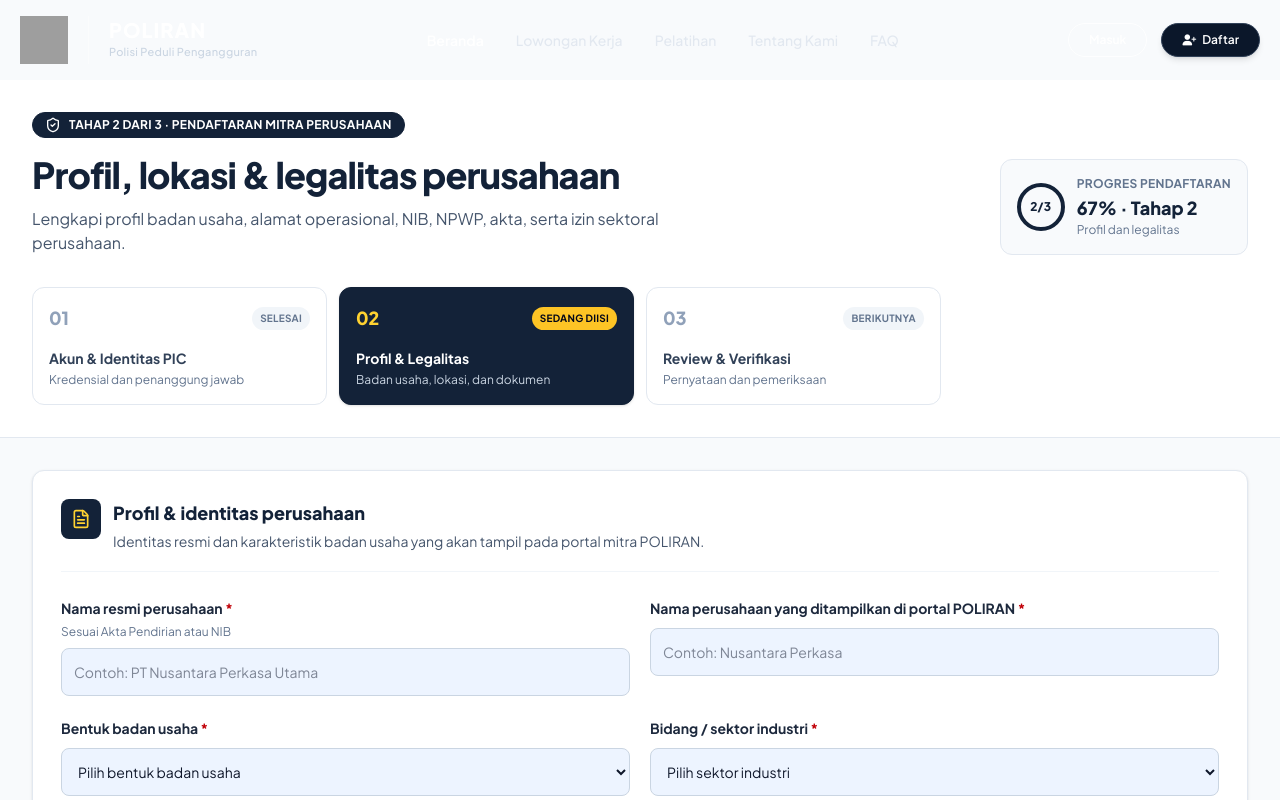
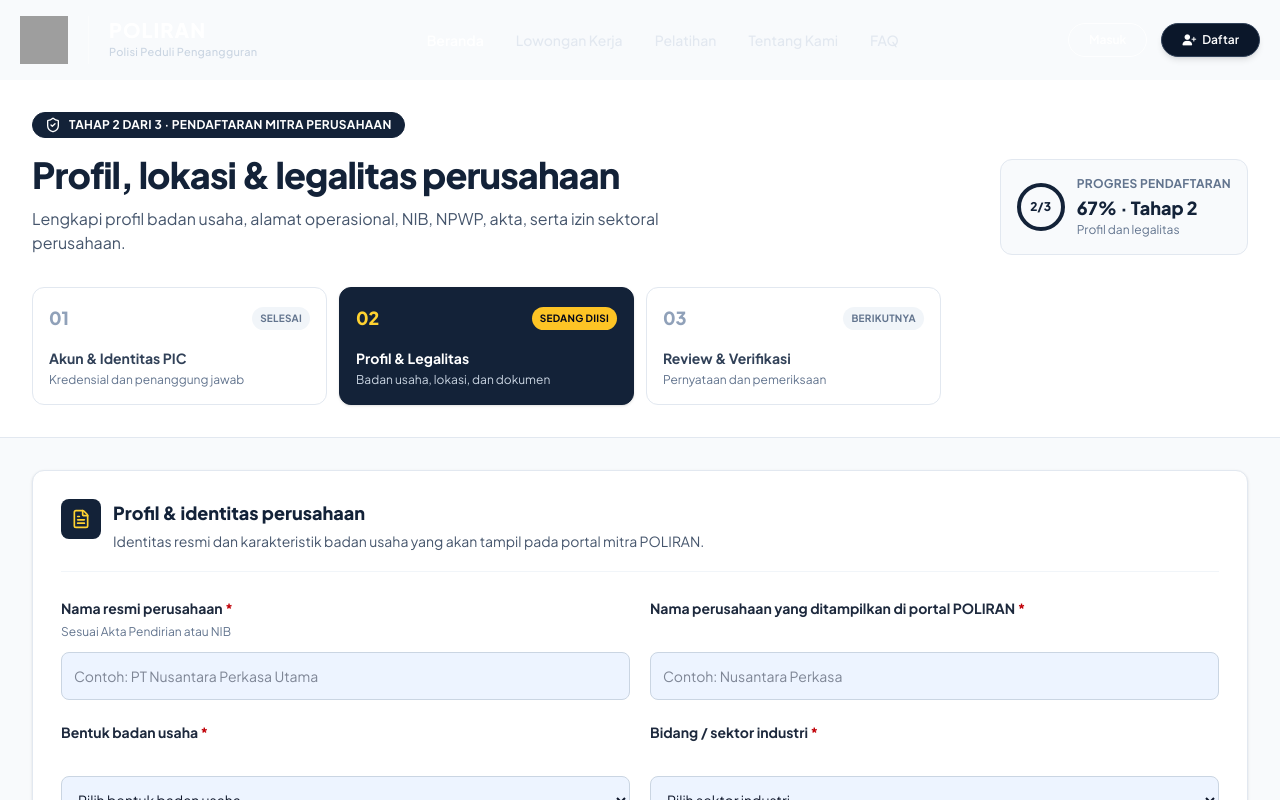
Before and after one commit to Excelliotheobald/POLIRAN, a Next.js app: page /register/perusahaan in a window 1280 px wide. Both pictures are taken after typing "name@example.com", "name@example.com", "Sample123", "Sample123", "Sample", "Sample" into the empty fields and a click on the button "Lanjut ke profil perusahaan". Shown: the top 800 px of the page. Built offline with nearby package versions, Linux system fonts and the light colour scheme; grey boxes are pictures that could not be loaded.

Commit message:
update page register perusahaan

```diff
--- a/app/register/perusahaan/page.tsx
+++ b/app/register/perusahaan/page.tsx
@@ -363,7 +363,7 @@ function SectionHeading({ icon, title, description, id }: { icon: ReactNode; tit
 }
 
 function Field({ label, id, hint, required, children }: { label: string; id: string; hint?: string; required?: boolean; children: ReactNode }) {
-  return <div><label className="text-sm font-bold text-slate-800" htmlFor={id}>{label} {required && <span className="text-red-700">*</span>}</label>{hint && <p className="mt-1 text-xs text-slate-500">{hint}</p>}{children}</div>;
+  return <div><label className="text-sm font-bold text-slate-800" htmlFor={id}>{label} {required && <span className="text-red-700">*</span>}</label>{hint ? <p className="mt-1 min-h-5 text-xs text-slate-500">{hint}</p> : <div className="mt-1 min-h-5" aria-hidden="true" />}{children}</div>;
 }
 
 function LegalBlock({ title, number, children }: { title: string; number: string; children: ReactNode }) {
```
